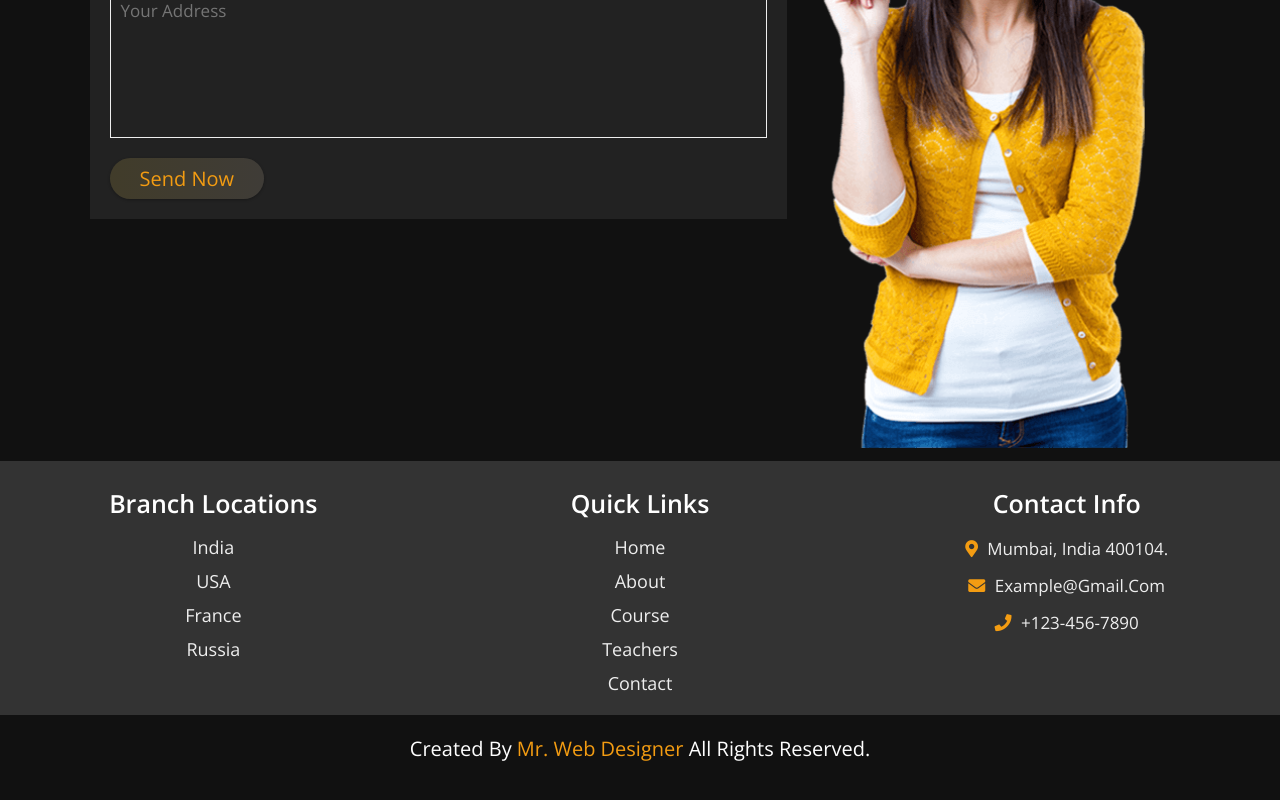
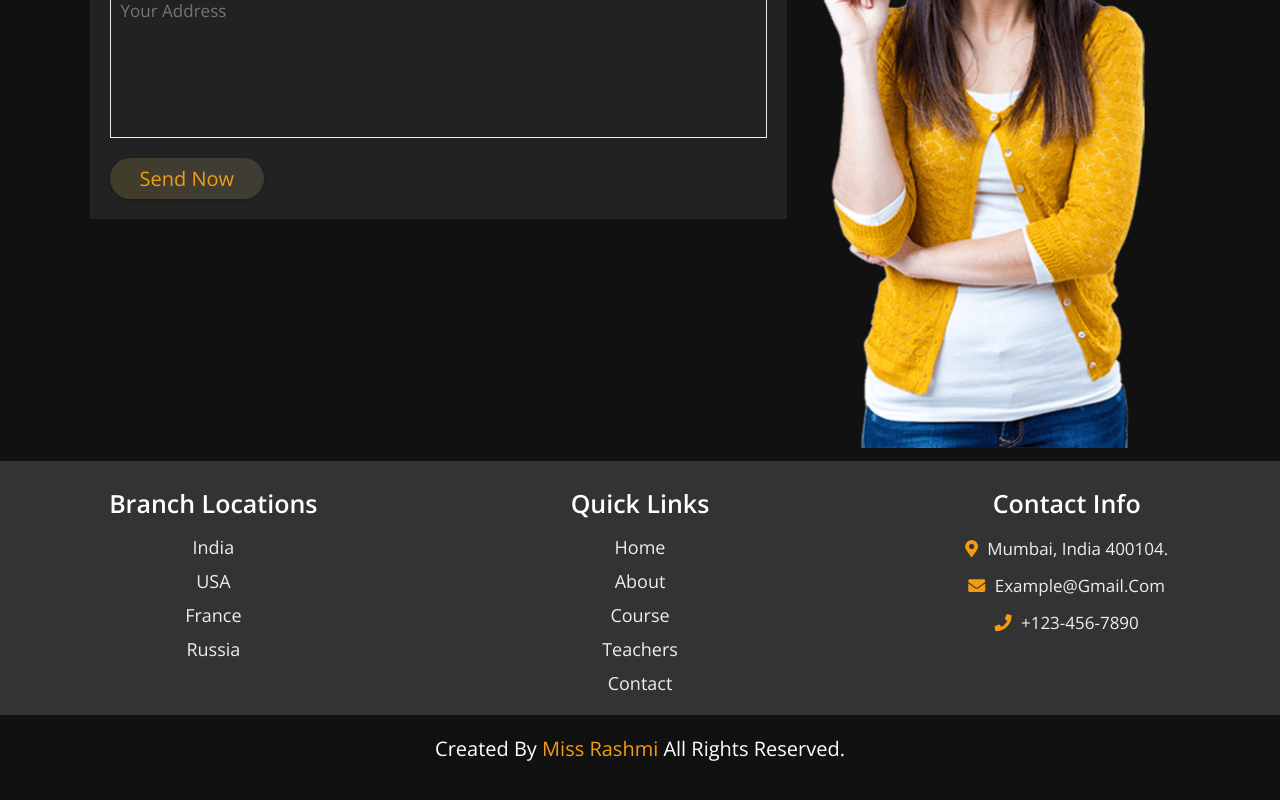
Before and after one commit to rashmi7151/educationwebsite.github.io, a plain HTML site: page index.html in a window 1280 px wide. Shown: the part 4290-5090 px from the top of the page. Drawn offline with nearby package versions, Linux system fonts and the light colour scheme.

Commit message:
Update index.html

```diff
--- a/index.html
+++ b/index.html
@@ -304,7 +304,7 @@
 
     </div>
 
-    <h1 class="credit">created by <a href="#">mr. web designer</a> all rights reserved. </h1>
+    <h1 class="credit">created by <a href="#">Miss Rashmi </a> all rights reserved. </h1>
 
 </div>
 
```
